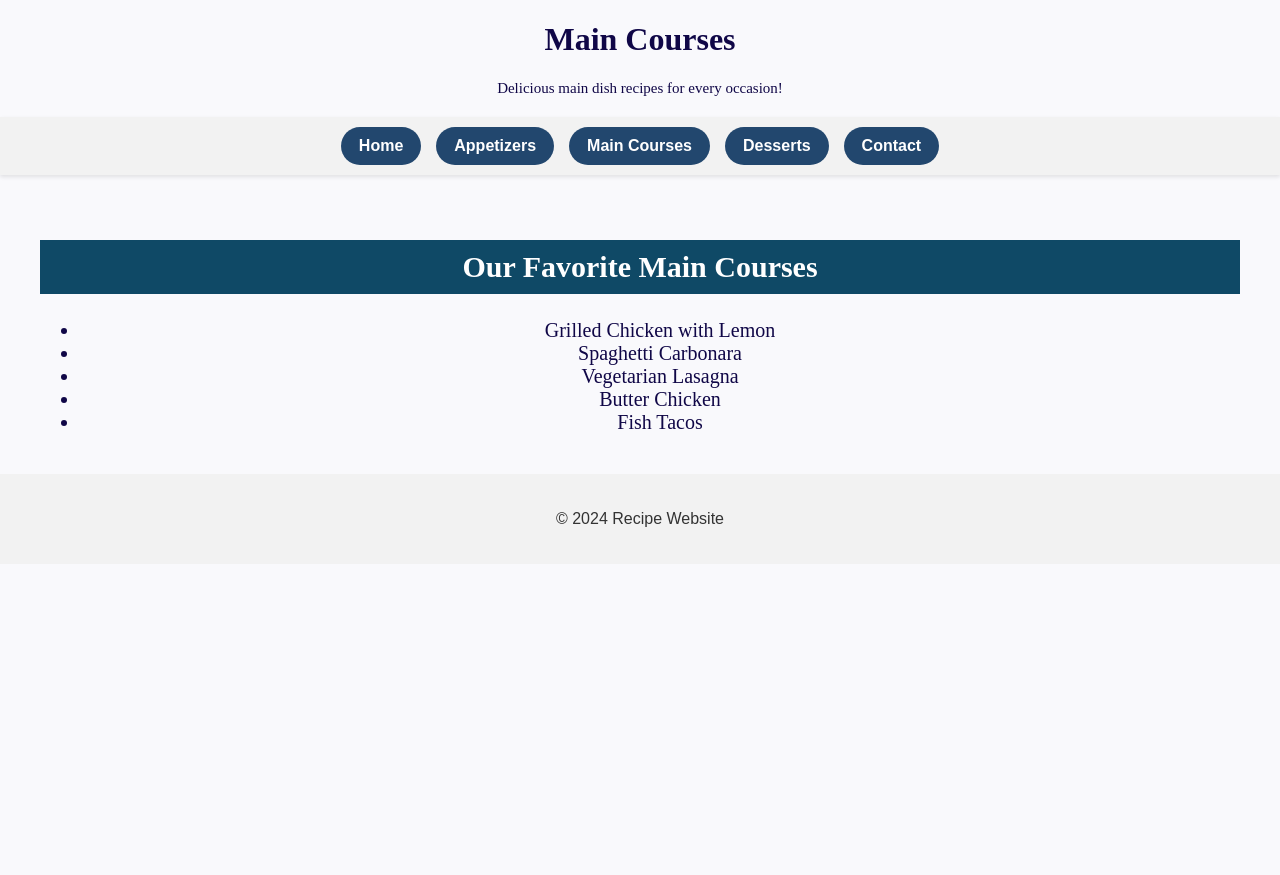
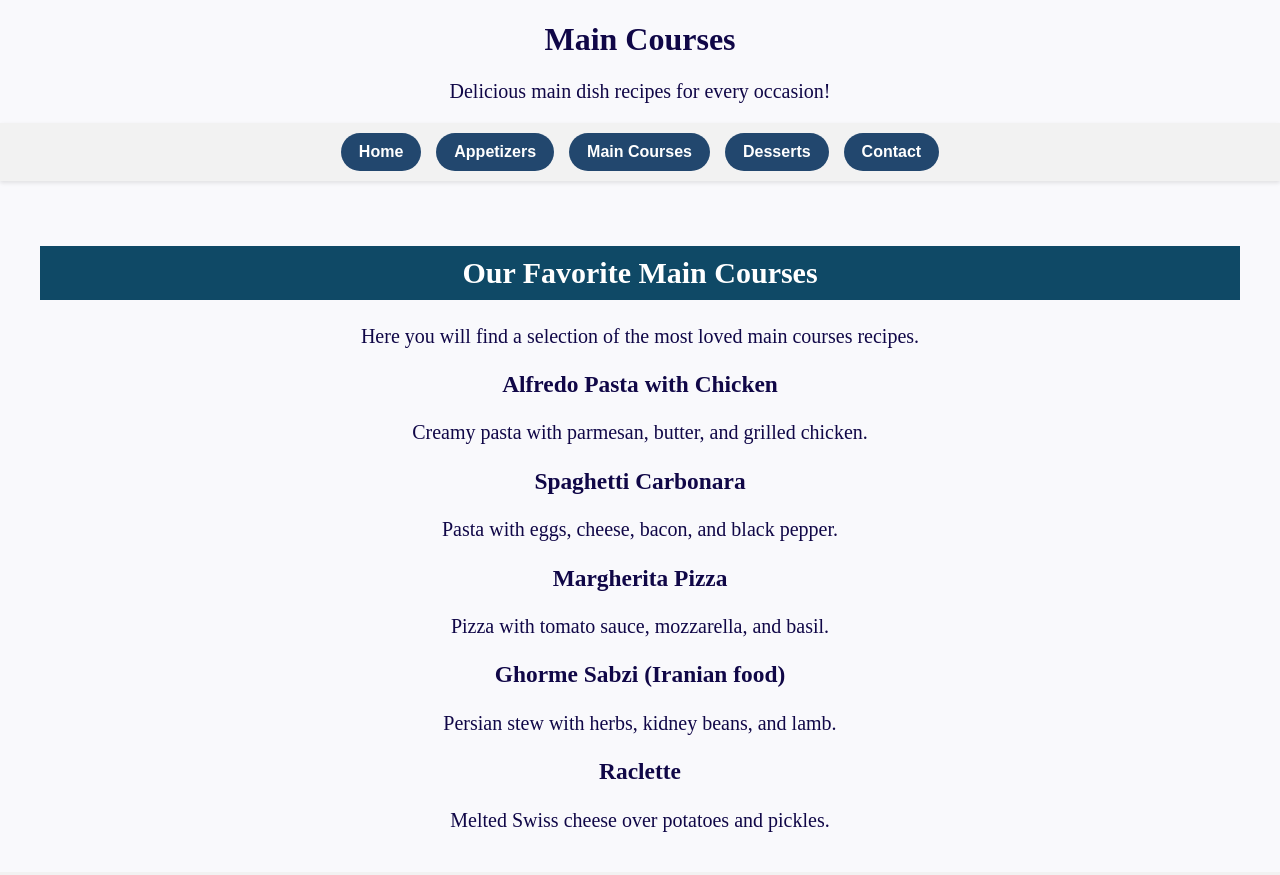
Before and after one commit to NRiazati/Recipe, a plain HTML site: page recepies/main-course/main-courses.html in a window 1280 px wide. Shown: the top 875 px of the page. Before the commit the page ends 800 px from the top, so only its background shows below. Drawn offline with Linux system fonts and the light colour scheme.

Commit message:
edit appetizer page and final edit

```diff
--- a/main.css
+++ b/main.css
@@ -18,16 +18,18 @@ body {
   display: flex;
   justify-content: center;
   align-items: center;
+  width: 100%;
 
 }
 
 .img-container img {
-  max-width: 100%;
+  width: 100%;
   height: auto;
+  max-width: 1300px;
 }
 #detail-1 {
   color: var(--primary-color);
-  font-size: 15px;
+  font-size: 20px;
   font-family: var(--family);
   text-align: center;
   margin-top: 20px;
@@ -58,7 +60,7 @@ h2 {
 }
 
 .title {
-  font-size: 65px;
+  font-size: 50px;
 }
 
 .video-container {
@@ -75,7 +77,6 @@ h2 {
   height: auto;
   display: block;
 }
-
 
 
 nav {
@@ -117,7 +118,7 @@ nav a {
 
 
 nav a:hover {
-  background-color: #22476e;
+  background-color: #778ea7;
 }
 
 footer {
--- a/recepies/main-course/main-courses.html
+++ b/recepies/main-course/main-courses.html
@@ -22,16 +22,34 @@
         </ul>
     </nav>
 
-  <section class="container">
-    <h2>Our Favorite Main Courses</h2>
-    <ul>
-      <li>Grilled Chicken with Lemon</li>
-      <li>Spaghetti Carbonara</li>
-      <li>Vegetarian Lasagna</li>
-      <li>Butter Chicken</li>
-      <li>Fish Tacos</li>
-    </ul>
-  </section>
+    <div class="container">
+            <h2>Our Favorite Main Courses</h2>
+            <p>Here you will find a selection of the most loved main courses recipes.</p>
+
+            <section class="recipe-list">
+                <article class="recipe">
+                    <h3> Alfredo Pasta with Chicken</h3>
+                    <p>Creamy pasta with parmesan, butter, and grilled chicken.</p>
+                </article>
+                <article class="recipe">
+                    <h3> Spaghetti Carbonara</h3>
+                    <p>Pasta with eggs, cheese, bacon, and black pepper.</p>
+                </article>
+                <article class="recipe">
+                    <h3>Margherita Pizza</h3>
+                    <p>Pizza with tomato sauce, mozzarella, and basil.</p>
+                </article>
+                <article class="recipe">
+                    <h3>Ghorme Sabzi (Iranian food)</h3>
+                    <p>Persian stew with herbs, kidney beans, and lamb.</p>
+                </article>
+                <article class="recipe">
+                    <h3>  Raclette </h3>
+                    <p>Melted Swiss cheese over potatoes and pickles.</p>
+            </section>
+    </div>
+
+
 
   <footer>
     <p>&copy; 2024 Recipe Website</p>
```
Also changed, not shown: recepies/appetziers/appetzier.html (+1 -0 lines), recepies/desserts/desserts.html (+36 -0 lines).
